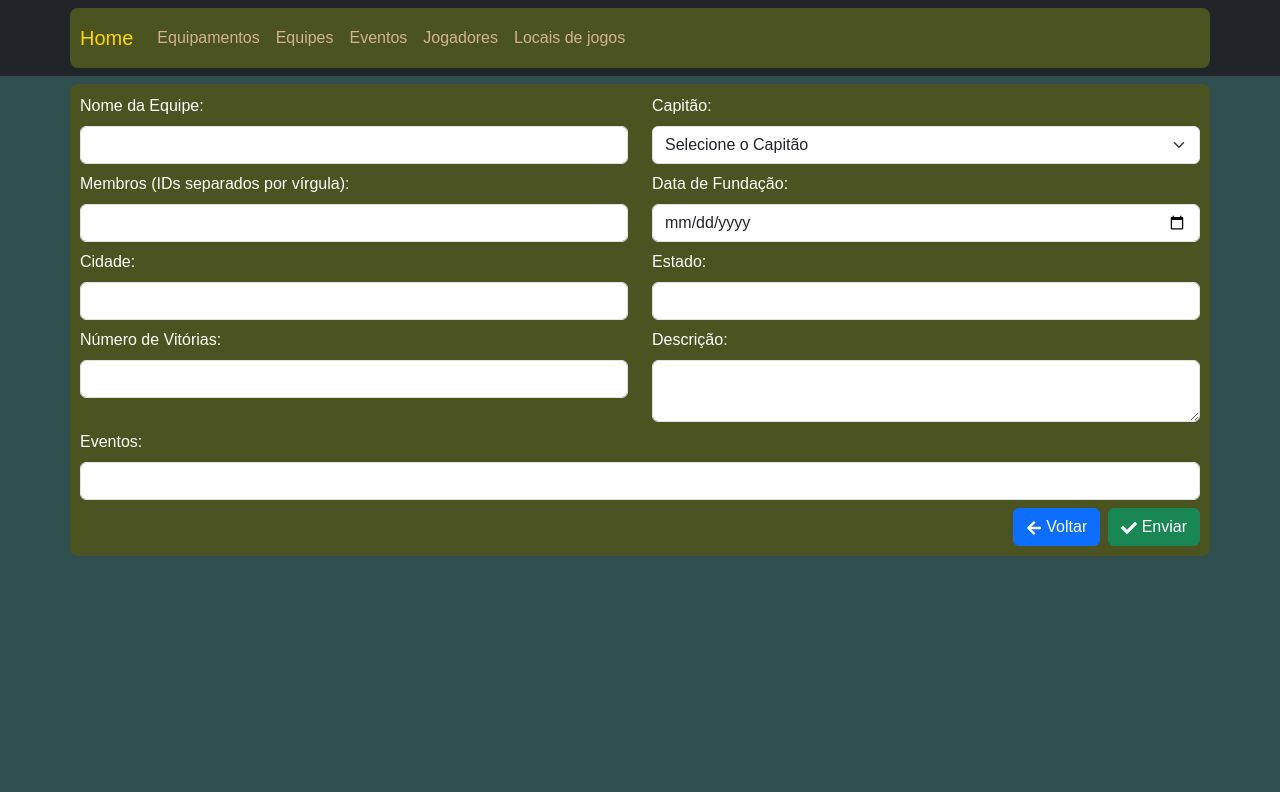
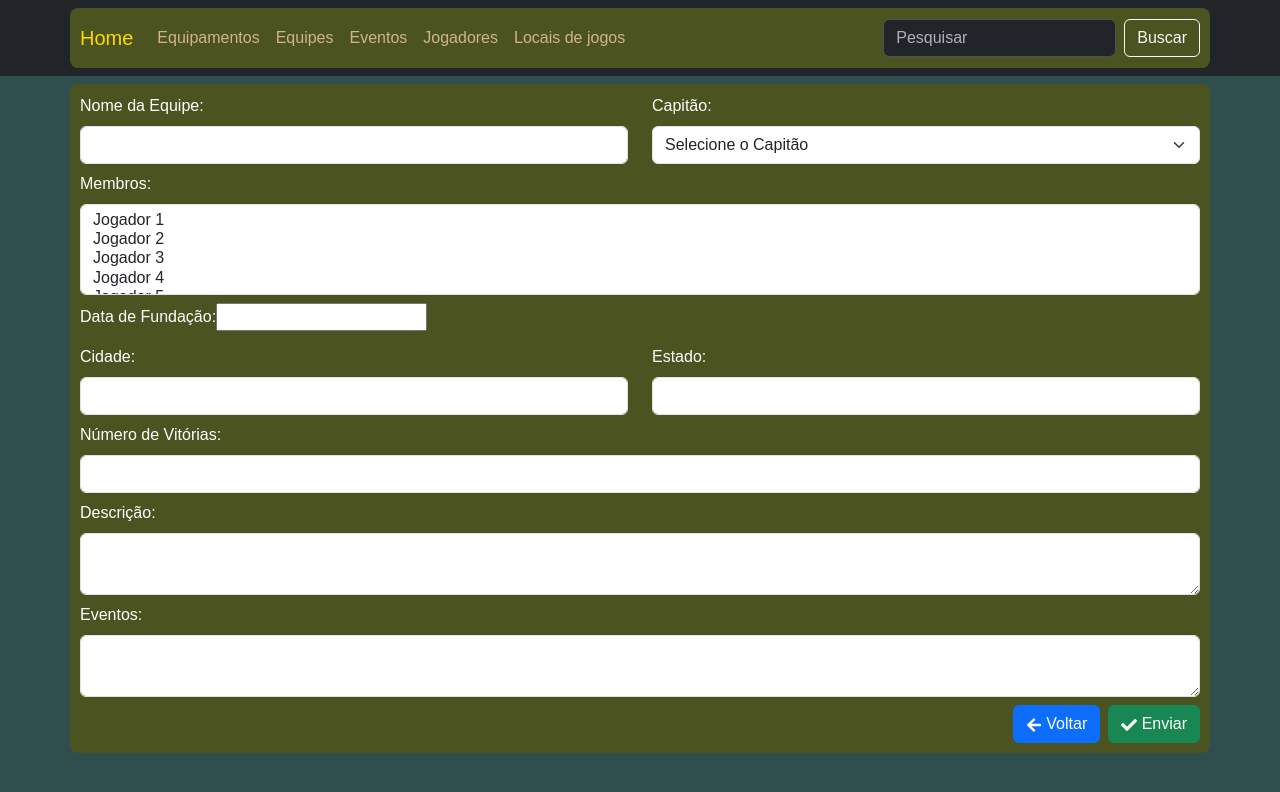
Before and after one commit to Blackinha/correcao-querido, a Next.js app: page /equipes/form in a window 1280 px wide. Shown: the top 792 px of the page. Built offline with nearby package versions, Linux system fonts and the light colour scheme.

Commit message:
adicionando marcara

```diff
--- a/src/app/Jogadores/page.js
+++ b/src/app/Jogadores/page.js
@@ -67,7 +67,7 @@ export default function JogadoresPage() {
       </Table>
       <div className="my-5">
         <img
-          src="https://media.istockphoto.com/id/1308399725/pt/foto/four-fully-equipped-middle-aged-soldiers-in-camouflage-uniforms-form-a-line-ready-to-fire.jpg?s=612x612&w=0&k=20&c=Ds5GF6YVo8OmawaL2Eppff9Tlsm3R-0l8EBD3nY54sk="
+          src="https://as2.ftcdn.net/v2/jpg/07/49/62/49/1000_F_749624910_sX16v0Bb0pm7eOwNHlsNAL1ZXW30ZYrM.jpg"
           alt="Imagem de Airsoft"
           className="d-block w-100"
           style={{ maxHeight: "400px", objectFit: "cover" }}
--- a/src/app/equipes/form/page.js
+++ b/src/app/equipes/form/page.js
@@ -1,4 +1,5 @@
-"use client";
+"use client"; // Add this line to mark the component as client-side
+
 import '../../banner.css';
 import Pagina from "@/components/Pagina";
 import { Formik } from "formik";
@@ -7,11 +8,11 @@ import { Button, Col, Form, Row } from "react-bootstrap";
 import { FaArrowLeft, FaCheck } from "react-icons/fa";
 import { v4 } from "uuid";
 import * as Yup from "yup";
+import InputMask from 'react-input-mask';
 
 export default function EquipesFormPage(props) {
   const router = useRouter();
 
-  // Supondo que você tenha os jogadores no localStorage, se não, vamos gerar 20 fictícios
   const jogadores = JSON.parse(localStorage.getItem("jogadores")) || Array.from({ length: 20 }, (_, i) => ({
     id: v4(),
     nome: `Jogador ${i + 1}`,
@@ -38,7 +39,7 @@ export default function EquipesFormPage(props) {
   const initialValues = {
     nomeEquipe: "",
     capitao: "",
-    membros: "",
+    membros: [],
     dataFundacao: "",
     cidade: "",
     estado: "",
@@ -50,7 +51,7 @@ export default function EquipesFormPage(props) {
   const validationSchema = Yup.object().shape({
     nomeEquipe: Yup.string().required("Campo obrigatório"),
     capitao: Yup.string().required("Campo obrigatório"),
-    membros: Yup.string().required("Campo obrigatório"),
+    membros: Yup.array().min(1, "Deve haver pelo menos um membro").required("Campo obrigatório"),
     dataFundacao: Yup.date().required("Campo obrigatório"),
     cidade: Yup.string().required("Campo obrigatório"),
     estado: Yup.string().required("Campo obrigatório"),
@@ -117,29 +118,38 @@ export default function EquipesFormPage(props) {
 
             <Row className="mb-2">
               <Form.Group as={Col}>
-                <Form.Label>Membros (IDs separados por vírgula):</Form.Label>
-                <Form.Control
+                <Form.Label>Membros:</Form.Label>
+                <Form.Select
                   name="membros"
-                  type="text"
                   value={values.membros}
                   onChange={handleChange}
                   onBlur={handleBlur}
+                  multiple
                   isValid={touched.membros && !errors.membros}
                   isInvalid={touched.membros && errors.membros}
-                />
+                >
+                  {jogadores.map((jogador) => (
+                    <option key={jogador.id} value={jogador.id}>
+                      {jogador.nome}
+                    </option>
+                  ))}
+                </Form.Select>
                 <Form.Control.Feedback type="invalid">
                   {errors.membros}
                 </Form.Control.Feedback>
               </Form.Group>
+            </Row>
 
+            <Row className="mb-2">
               <Form.Group as={Col}>
                 <Form.Label>Data de Fundação:</Form.Label>
-                <Form.Control
-                  name="dataFundacao"
-                  type="date"
+                <InputMask
+                  mask="99/99/9999"
                   value={values.dataFundacao}
                   onChange={handleChange}
-                  onBlur={handleBlur}
+                  onBlur={handleBlur} // Passando onBlur diretamente para o InputMask
+                  name="dataFundacao"
+                  type="text"
                   isValid={touched.dataFundacao && !errors.dataFundacao}
                   isInvalid={touched.dataFundacao && errors.dataFundacao}
                 />
@@ -200,32 +210,46 @@ export default function EquipesFormPage(props) {
                   {errors.numeroVitorias}
                 </Form.Control.Feedback>
               </Form.Group>
+            </Row>
 
+            <Row className="mb-2">
               <Form.Group as={Col}>
                 <Form.Label>Descrição:</Form.Label>
                 <Form.Control
+                  name="descricao"
                   as="textarea"
-                  name="descricao"
                   value={values.descricao}
                   onChange={handleChange}
                   onBlur={handleBlur}
+                  isValid={touched.descricao && !errors.descricao}
+                  isInvalid={touched.descricao && errors.descricao}
                 />
+                <Form.Control.Feedback type="invalid">
+                  {errors.descricao}
+                </Form.Control.Feedback>
               </Form.Group>
             </Row>
 
-            <Form.Group className="mb-2">
+            <Row className="mb-2">
+              <Form.Group as={Col}>
                 <Form.Label>Eventos:</Form.Label>
                 <Form.Control
-                type="text"
                   name="eventos"
+                  as="textarea"
                   value={values.eventos}
                   onChange={handleChange}
                   onBlur={handleBlur}
+                  isValid={touched.eventos && !errors.eventos}
+                  isInvalid={touched.eventos && errors.eventos}
                 />
+                <Form.Control.Feedback type="invalid">
+                  {errors.eventos}
+                </Form.Control.Feedback>
               </Form.Group>
+            </Row>
 
             <Form.Group className="text-end">
-              <Button className="me-2" href="/equipamentos">
+              <Button className="me-2" href="/equipes">
                 <FaArrowLeft /> Voltar
               </Button>
               <Button type="submit" variant="success">
--- a/src/app/locaisdejogos/page.js
+++ b/src/app/locaisdejogos/page.js
@@ -1,3 +1,4 @@
+
 "use client";
 import '../banner.css';
 import Pagina from "@/components/Pagina";
--- a/src/app/page.js
+++ b/src/app/page.js
@@ -72,14 +72,14 @@ export default function HomePage() {
         <Carousel.Item>
           <img
             className="d-block w-100 carousel-img"
-            src="https://airsofts.com.br/wp-content/uploads/2021/08/BANNER_DESKTOP_1920x527-AIRSOFTS_OUT-2.jpg"
+            src="https://gunfire.com/data/include/img/news/1671204498.webp"
             alt="Imagem de Airsoft 2"
           />
         </Carousel.Item>
         <Carousel.Item>
           <img
             className="d-block w-100 carousel-img"
-            src="https://tubaraocenter.fbitsstatic.net/media/banner-airsoft.png?v=202410160851"
+            src="https://www.lojadacarabina.com.br/media/wysiwyg/Bad_day_3-_32-de-284_.png"
             alt="Imagem de Airsoft 3"
           />
         </Carousel.Item>
--- a/src/components/Pagina.js
+++ b/src/components/Pagina.js
@@ -1,6 +1,6 @@
 "use client";
 
-import { Container, Nav, Navbar } from "react-bootstrap";
+import { Container, Nav, Navbar, Form, FormControl, Button } from "react-bootstrap";
 
 export default function Pagina({ titulo, children }) {
   return (
@@ -16,9 +16,19 @@ export default function Pagina({ titulo, children }) {
             <Nav.Link href="/Jogadores">Jogadores</Nav.Link>
             <Nav.Link href="/locaisdejogos">Locais de jogos</Nav.Link>
           </Nav>
+
+          {/* Barra de Pesquisa */}
+          <Form className="d-flex">
+            <FormControl
+              type="search"
+              placeholder="Pesquisar"
+              className="me-2"
+              aria-label="Search"
+            />
+            <Button variant="outline-light">Buscar</Button>
+          </Form>
         </Container>
       </Navbar>
-
 
       {/* Conteudo da Página */}
       <Container className="mt-2">{children}</Container>
```
Also changed, not shown: src/app/Jogadores/form/page.js (+24 -11 lines), src/app/locaisdejogos/form/page.js (line endings or trailing spaces), 1 other file (tests, documents, lock files or other folders). Lines whose indentation alone changed are shown as unchanged.
